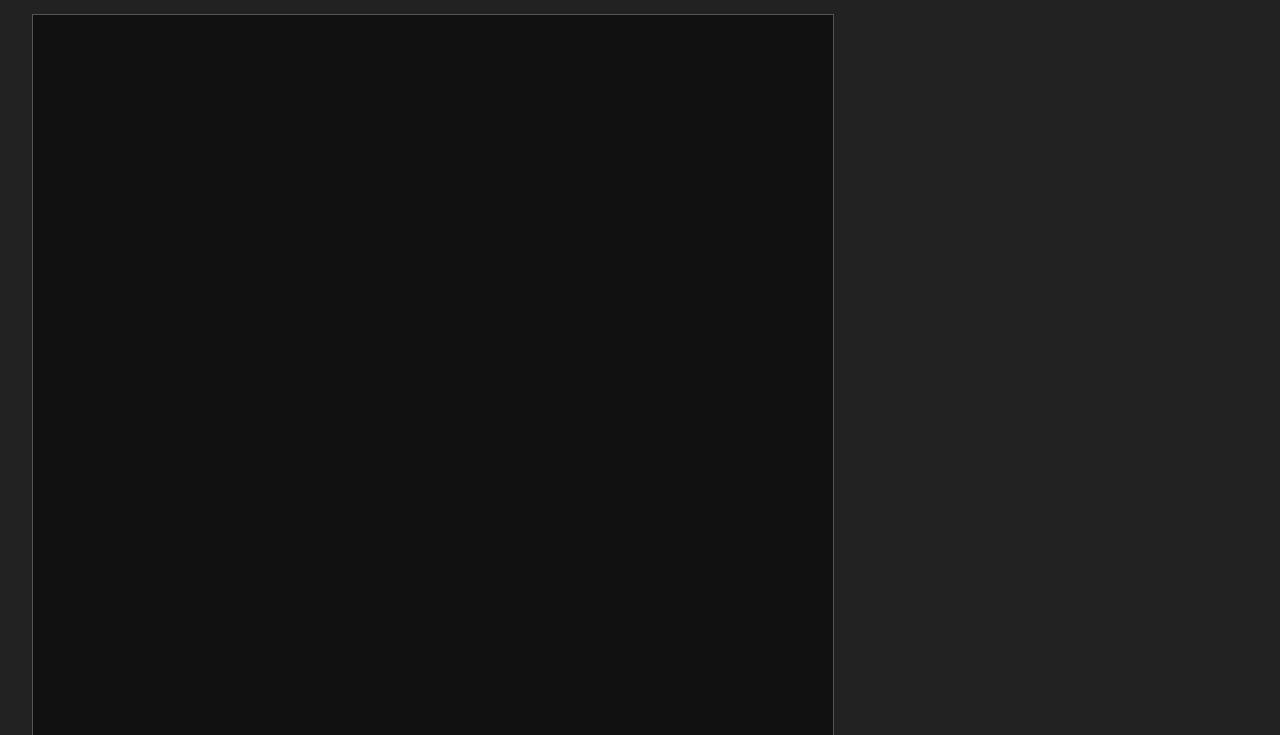
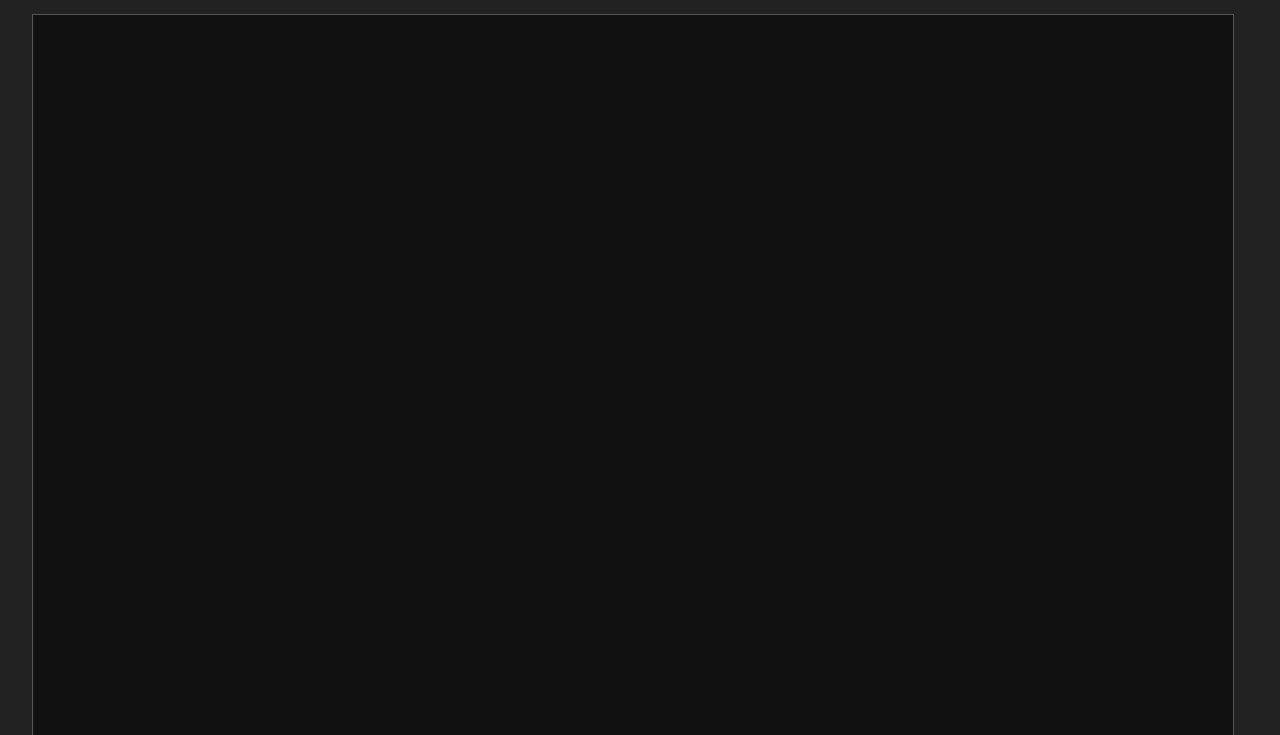
Before and after one commit to noble3212/cpubench, a plain HTML site: page index.html in a window 1280 px wide. Shown: the part 65-800 px from the top of the page. Drawn offline with Linux system fonts and the light colour scheme.

Commit message:
Update index.html

```diff
--- a/index.html
+++ b/index.html
@@ -13,7 +13,7 @@
 </head>
 <body>
 <h1>CPU‑Only Path Tracer Benchmark</h1>
-<canvas id="canvas" width="800" height="800"></canvas>
+<canvas id="canvas" width="1200" height="1200"></canvas>
 
 <div id="controls">
   <select id="complexity">
```
